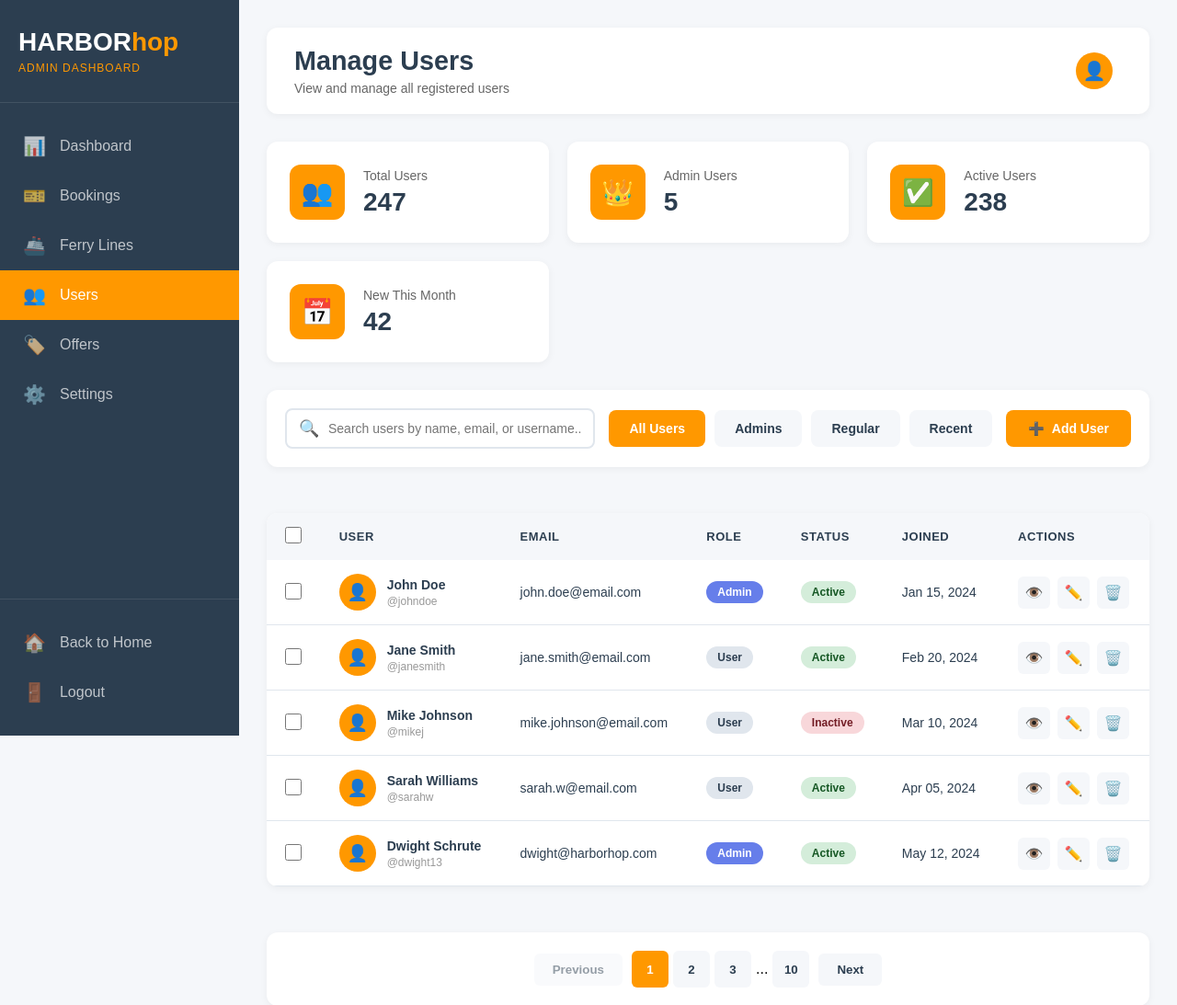
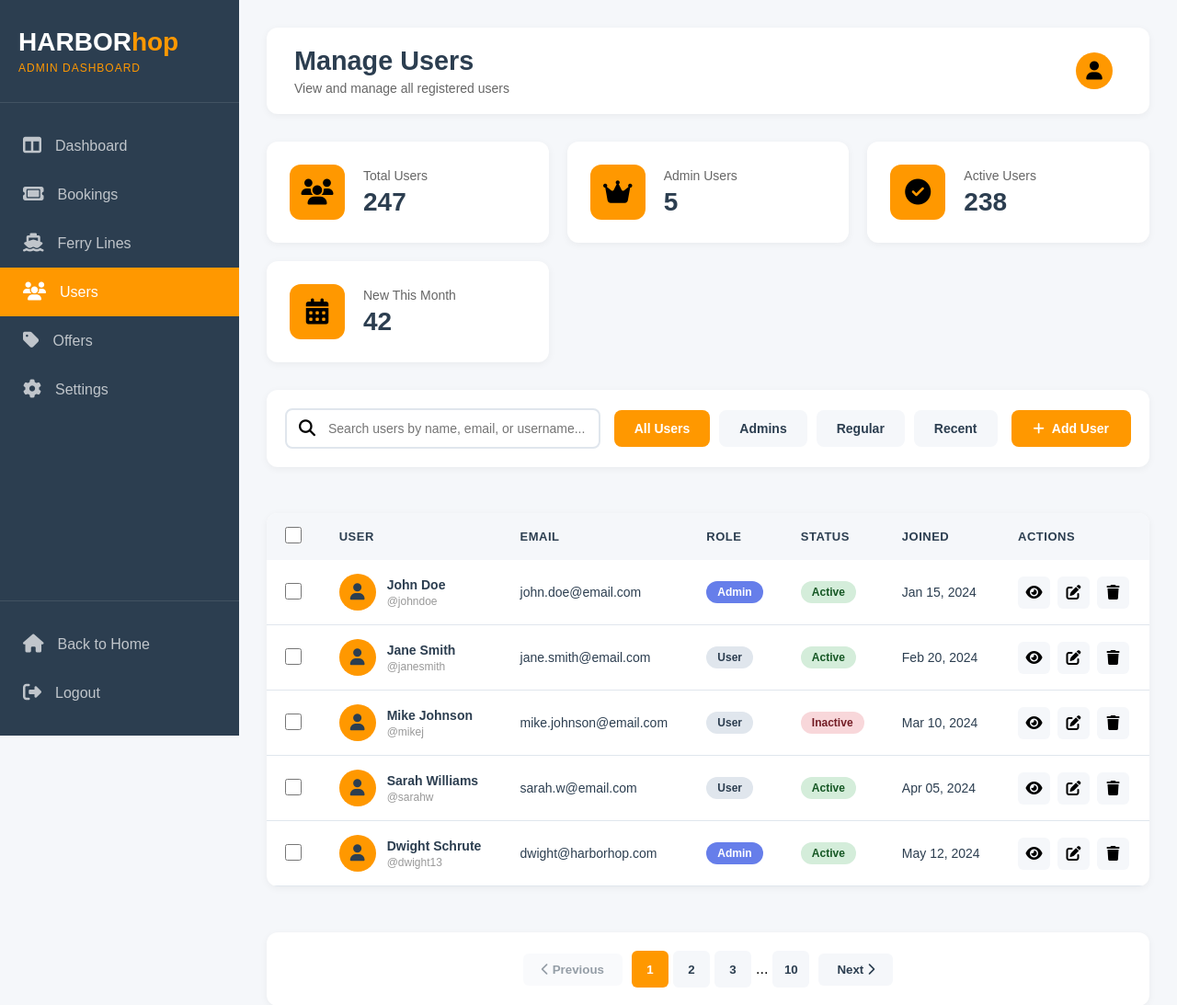
Before and after one commit to daas-me/HarborHop, a Django app: template harbor_mgmt/templates/admin_users.html in a window 1280 px wide. Shown: the top 1093 px of the page at 92% size. Run offline with Django 5.2, Linux system fonts and the light colour scheme; the template is opened without the code that fills it, so the values that code supplies are empty; some libraries are stand-ins or nearby versions; some web fonts are replaced.

Commit message:
feature(HarborHop): change the placeholder icons into font awesome icons

```diff
--- a/harbor_mgmt/templates/admin_users.html
+++ b/harbor_mgmt/templates/admin_users.html
@@ -6,7 +6,8 @@
     <meta name="viewport" content="width=device-width, initial-scale=1.0">
     <title>HarborHop - Manage Users</title>
     <link href="https://fonts.googleapis.com/css2?family=Alan+Sans:wght@300..900&display=swap" rel="stylesheet">
-    <link rel="stylesheet" href="{% static 'css/admin.css' %}?v=2">
+    <link rel="stylesheet" href="{% static 'css/admin.css' %}?v=3">
+    <script src="https://kit.fontawesome.com/1256e3cde2.js" crossorigin="anonymous"></script>
 </head>
 <body>
     <div class="admin-container">
@@ -19,38 +20,38 @@
 
             <nav class="sidebar-nav">
                 <a href="{% url 'admin_dashboard' %}" class="nav-item">
-                    <span class="icon">📊</span>
+                    <span class="icon"><i class="fa-solid fa-table-columns"></i></span>
                     <span>Dashboard</span>
                 </a>
                 <a href="#" class="nav-item">
-                    <span class="icon">🎫</span>
+                    <span class="icon"><i class="fa-solid fa-ticket"></i></span>
                     <span>Bookings</span>
                 </a>
                 <a href="#" class="nav-item">
-                    <span class="icon">🚢</span>
+                    <span class="icon"><i class="fa-solid fa-ship"></i></span>
                     <span>Ferry Lines</span>
                 </a>
                 <a href="{% url 'admin_users' %}" class="nav-item active">
-                    <span class="icon">👥</span>
+                    <span class="icon"><i class="fa-solid fa-users"></i></span>
                     <span>Users</span>
                 </a>
                 <a href="#" class="nav-item">
-                    <span class="icon">🏷️</span>
+                    <span class="icon"><i class="fa-solid fa-tag"></i></span>
                     <span>Offers</span>
                 </a>
                 <a href="#" class="nav-item">
-                    <span class="icon">⚙️</span>
+                    <span class="icon"><i class="fa-solid fa-gear"></i></span>
                     <span>Settings</span>
                 </a>
             </nav>
 
             <div class="sidebar-footer">
                 <a href="{% url 'home' %}" class="nav-item">
-                    <span class="icon">🏠</span>
+                    <span class="icon"><i class="fa-solid fa-house"></i></span>
                     <span>Back to Home</span>
                 </a>
                 <a href="{% url 'logout' %}" class="nav-item">
-                    <span class="icon">🚪</span>
+                    <span class="icon"><i class="fa-solid fa-right-from-bracket"></i></span>
                     <span>Logout</span>
                 </a>
             </div>
@@ -65,7 +66,7 @@
                     <p class="page-subtitle">View and manage all registered users</p>
                 </div>
                 <div class="user-info">
-                    <span class="user-avatar">👤</span>
+                    <span class="user-avatar"><i class="fa-solid fa-user"></i></span>
                     <span class="user-name">{{ user.get_full_name|default:user.username }}</span>
                 </div>
             </header>
@@ -76,7 +77,7 @@
                 <!-- Stats Overview -->
                 <div class="stats-grid">
                     <div class="stat-card">
-                        <div class="stat-icon">👥</div>
+                        <div class="stat-icon"><i class="fa-solid fa-users"></i></div>
                         <div class="stat-info">
                             <h3>Total Users</h3>
                             <p class="stat-number">247</p>
@@ -84,7 +85,7 @@
                     </div>
 
                     <div class="stat-card">
-                        <div class="stat-icon">👑</div>
+                        <div class="stat-icon"><i class="fa-solid fa-crown"></i></div>
                         <div class="stat-info">
                             <h3>Admin Users</h3>
                             <p class="stat-number">5</p>
@@ -92,7 +93,7 @@
                     </div>
 
                     <div class="stat-card">
-                        <div class="stat-icon">✅</div>
+                        <div class="stat-icon"><i class="fa-solid fa-circle-check"></i></div>
                         <div class="stat-info">
                             <h3>Active Users</h3>
                             <p class="stat-number">238</p>
@@ -100,7 +101,7 @@
                     </div>
 
                     <div class="stat-card">
-                        <div class="stat-icon">📅</div>
+                        <div class="stat-icon"><i class="fa-solid fa-calendar-days"></i></div>
                         <div class="stat-info">
                             <h3>New This Month</h3>
                             <p class="stat-number">42</p>
@@ -111,7 +112,7 @@
                 <!-- Search and Filter Section -->
                 <div class="users-controls">
                     <div class="search-box">
-                        <span class="search-icon">🔍</span>
+                        <span class="search-icon"><i class="fa-solid fa-magnifying-glass"></i></span>
                         <input type="text" placeholder="Search users by name, email, or username..." class="search-input">
                     </div>
                     <div class="filter-buttons">
@@ -121,7 +122,7 @@
                         <button class="filter-btn">Recent</button>
                     </div>
                     <button class="add-user-btn">
-                        <span>➕</span>
+                        <span><i class="fa-solid fa-plus"></i></span>
                         <span>Add User</span>
                     </button>
                 </div>
@@ -150,7 +151,7 @@
                                 </td>
                                 <td>
                                     <div class="user-cell">
-                                        <div class="user-avatar-small">👤</div>
+                                        <div class="user-avatar-small"><i class="fa-solid fa-user"></i></div>
                                         <div class="user-details">
                                             <span class="user-name-text">John Doe</span>
                                             <span class="user-username">@johndoe</span>
@@ -163,9 +164,9 @@
                                 <td>Jan 15, 2024</td>
                                 <td>
                                     <div class="action-buttons">
-                                        <button class="action-icon-btn" title="View">👁️</button>
-                                        <button class="action-icon-btn" title="Edit">✏️</button>
-                                        <button class="action-icon-btn delete" title="Delete">🗑️</button>
+                                        <button class="action-icon-btn" title="View"><i class="fa-solid fa-eye"></i></button>
+                                        <button class="action-icon-btn" title="Edit"><i class="fa-solid fa-pen-to-square"></i></button>
+                                        <button class="action-icon-btn delete" title="Delete"><i class="fa-solid fa-trash"></i></button>
                                     </div>
                                 </td>
                             </tr>
@@ -177,7 +178,7 @@
                                 </td>
                                 <td>
                                     <div class="user-cell">
-                                        <div class="user-avatar-small">👤</div>
+                                        <div class="user-avatar-small"><i class="fa-solid fa-user"></i></div>
                                         <div class="user-details">
                                             <span class="user-name-text">Jane Smith</span>
                                             <span class="user-username">@janesmith</span>
@@ -190,9 +191,9 @@
                                 <td>Feb 20, 2024</td>
                                 <td>
                                     <div class="action-buttons">
-                                        <button class="action-icon-btn" title="View">👁️</button>
-                                        <button class="action-icon-btn" title="Edit">✏️</button>
-                                        <button class="action-icon-btn delete" title="Delete">🗑️</button>
+                                        <button class="action-icon-btn" title="View"><i class="fa-solid fa-eye"></i></button>
+                                        <button class="action-icon-btn" title="Edit"><i class="fa-solid fa-pen-to-square"></i></button>
+                                        <button class="action-icon-btn delete" title="Delete"><i class="fa-solid fa-trash"></i></button>
                                     </div>
                                 </td>
                             </tr>
@@ -204,7 +205,7 @@
                                 </td>
                                 <td>
                                     <div class="user-cell">
-                                        <div class="user-avatar-small">👤</div>
+                                        <div class="user-avatar-small"><i class="fa-solid fa-user"></i></div>
                                         <div class="user-details">
                                             <span class="user-name-text">Mike Johnson</span>
                                             <span class="user-username">@mikej</span>
@@ -217,9 +218,9 @@
                                 <td>Mar 10, 2024</td>
                                 <td>
                                     <div class="action-buttons">
-                                        <button class="action-icon-btn" title="View">👁️</button>
-                                        <button class="action-icon-btn" title="Edit">✏️</button>
-                                        <button class="action-icon-btn delete" title="Delete">🗑️</button>
+                                        <button class="action-icon-btn" title="View"><i class="fa-solid fa-eye"></i></button>
+                                        <button class="action-icon-btn" title="Edit"><i class="fa-solid fa-pen-to-square"></i></button>
+                                        <button class="action-icon-btn delete" title="Delete"><i class="fa-solid fa-trash"></i></button>
                                     </div>
                                 </td>
                             </tr>
@@ -231,7 +232,7 @@
                                 </td>
                                 <td>
                                     <div class="user-cell">
-                                        <div class="user-avatar-small">👤</div>
+                                        <div class="user-avatar-small"><i class="fa-solid fa-user"></i></div>
                                         <div class="user-details">
                                             <span class="user-name-text">Sarah Williams</span>
                                             <span class="user-username">@sarahw</span>
@@ -244,9 +245,9 @@
                                 <td>Apr 05, 2024</td>
                                 <td>
                                     <div class="action-buttons">
-                                        <button class="action-icon-btn" title="View">👁️</button>
-                                        <button class="action-icon-btn" title="Edit">✏️</button>
-                                        <button class="action-icon-btn delete" title="Delete">🗑️</button>
+                                        <button class="action-icon-btn" title="View"><i class="fa-solid fa-eye"></i></button>
+                                        <button class="action-icon-btn" title="Edit"><i class="fa-solid fa-pen-to-square"></i></button>
+                                        <button class="action-icon-btn delete" title="Delete"><i class="fa-solid fa-trash"></i></button>
                                     </div>
                                 </td>
                             </tr>
@@ -258,7 +259,7 @@
                                 </td>
                                 <td>
                                     <div class="user-cell">
-                                        <div class="user-avatar-small">👤</div>
+                                        <div class="user-avatar-small"><i class="fa-solid fa-user"></i></div>
                                         <div class="user-details">
                                             <span class="user-name-text">{{ user.get_full_name|default:"Dwight Schrute" }}</span>
                                             <span class="user-username">@dwight13</span>
@@ -271,9 +272,9 @@
                                 <td>May 12, 2024</td>
                                 <td>
                                     <div class="action-buttons">
-                                        <button class="action-icon-btn" title="View">👁️</button>
-                                        <button class="action-icon-btn" title="Edit">✏️</button>
-                                        <button class="action-icon-btn delete" title="Delete">🗑️</button>
+                                        <button class="action-icon-btn" title="View"><i class="fa-solid fa-eye"></i></button>
+                                        <button class="action-icon-btn" title="Edit"><i class="fa-solid fa-pen-to-square"></i></button>
+                                        <button class="action-icon-btn delete" title="Delete"><i class="fa-solid fa-trash"></i></button>
                                     </div>
                                 </td>
                             </tr>
@@ -283,7 +284,7 @@
 
                 <!-- Pagination -->
                 <div class="pagination">
-                    <button class="pagination-btn" disabled>Previous</button>
+                    <button class="pagination-btn" disabled><i class="fa-solid fa-chevron-left"></i> Previous</button>
                     <div class="pagination-numbers">
                         <button class="pagination-num active">1</button>
                         <button class="pagination-num">2</button>
@@ -291,7 +292,7 @@
                         <span>...</span>
                         <button class="pagination-num">10</button>
                     </div>
-                    <button class="pagination-btn">Next</button>
+                    <button class="pagination-btn">Next <i class="fa-solid fa-chevron-right"></i></button>
                 </div>
 
             </div>
```
Also changed, not shown: harbor_mgmt/static/css/home.css (+32 -0 lines), harbor_mgmt/templates/admin_dashboard.html (+19 -18 lines), harbor_mgmt/templates/home.html (+33 -24 lines), harbor_mgmt/templates/login.html (+4 -4 lines), harbor_mgmt/templates/register.html (+8 -8 lines).
